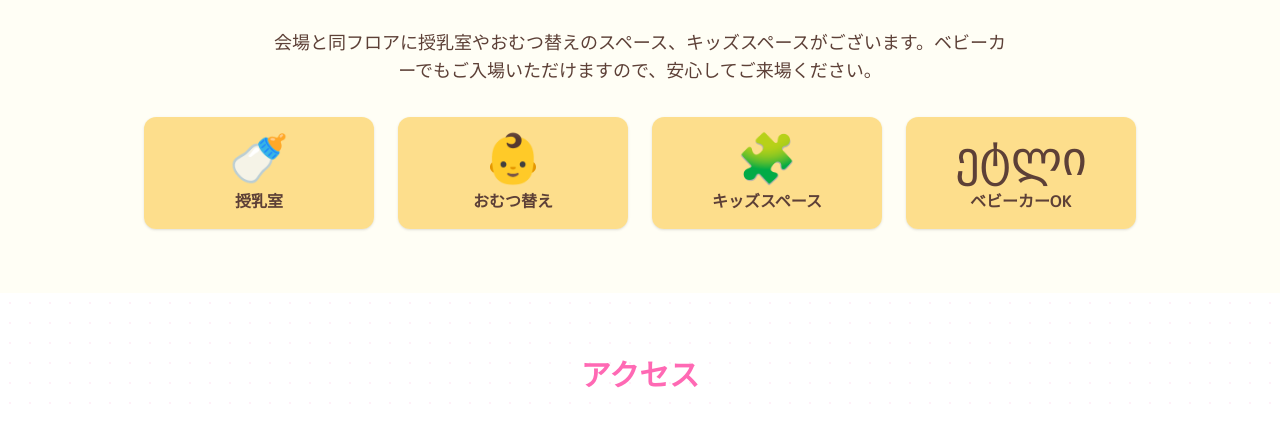
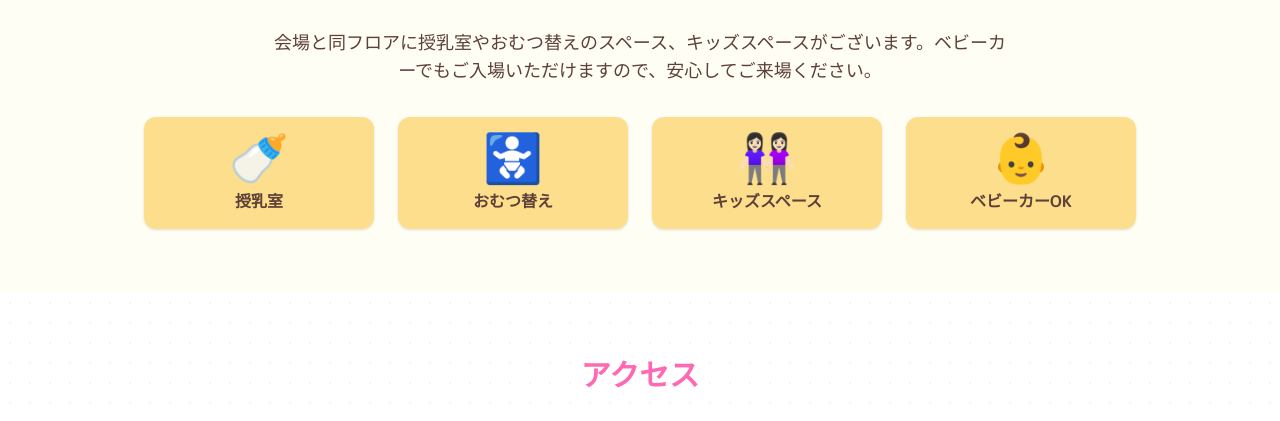
Before and after one commit to konayuki8463/oyakomarche, a plain HTML site: page docs/index.html in a window 1280 px wide. Shown: the part 3126-3547 px from the top of the page. Drawn offline with nearby package versions, Linux system fonts and the light colour scheme.

Commit message:
サイト情報を更新

```diff
--- a/docs/index.html
+++ b/docs/index.html
@@ -190,17 +190,17 @@
       </div>
 
       <div class="flex flex-col items-center p-4 bg-amber-400/50 rounded-xl shadow">
-        <span class="text-5xl" role="img" aria-label="おむつ替え">👶</span>
+        <span class="text-5xl" role="img" aria-label="おむつ替え">🚼</span>
         <p class="mt-2 font-semibold">おむつ替え</p>
       </div>
 
       <div class="flex flex-col items-center p-4 bg-amber-400/50 rounded-xl shadow">
-        <span class="text-5xl" role="img" aria-label="キッズスペース">🧩</span>
+        <span class="text-5xl" role="img" aria-label="キッズスペース">👭🏻</span>
         <p class="mt-2 font-semibold">キッズスペース</p>
       </div>
 
       <div class="flex flex-col items-center p-4 bg-amber-400/50 rounded-xl shadow">
-        <span class="text-5xl" role="img" aria-label="ベビーカーOK">ეტლი</span>
+        <span class="text-5xl" role="img" aria-label="ベビーカーOK">👶</span>
         <p class="mt-2 font-semibold">ベビーカーOK</p>
       </div>
 
@@ -230,7 +230,7 @@
     </div>
   </section>
 
-  <section id="contact" class="py-16 bg-[var(--base)]"><h2 class="text-3xl font-extrabold text-center mb-8">お問い合わせ</h2><p class="text-center">ご質問は <a href="mailto:info@example.com" class="text-[var(--accent)] underline">info@example.com</a> までお気軽にどうぞ</p></section>
+  <section id="contact" class="py-16 bg-[var(--base)]"><h2 class="text-3xl font-extrabold text-center mb-8">お問い合わせ</h2><p class="text-center">ご質問は <a href="mailto:info@example.com" class="text-[var(--accent)] underline">rnaturally@icloud.com</a> までお気軽にどうぞ</p></section>
 
   <footer class="text-center text-xs py-8 bg-white text-[var(--text)]">主催・運営　　r.naturally　一般社団法人みかんの木</footer>
 
```
Also changed, not shown: 1 other file.
